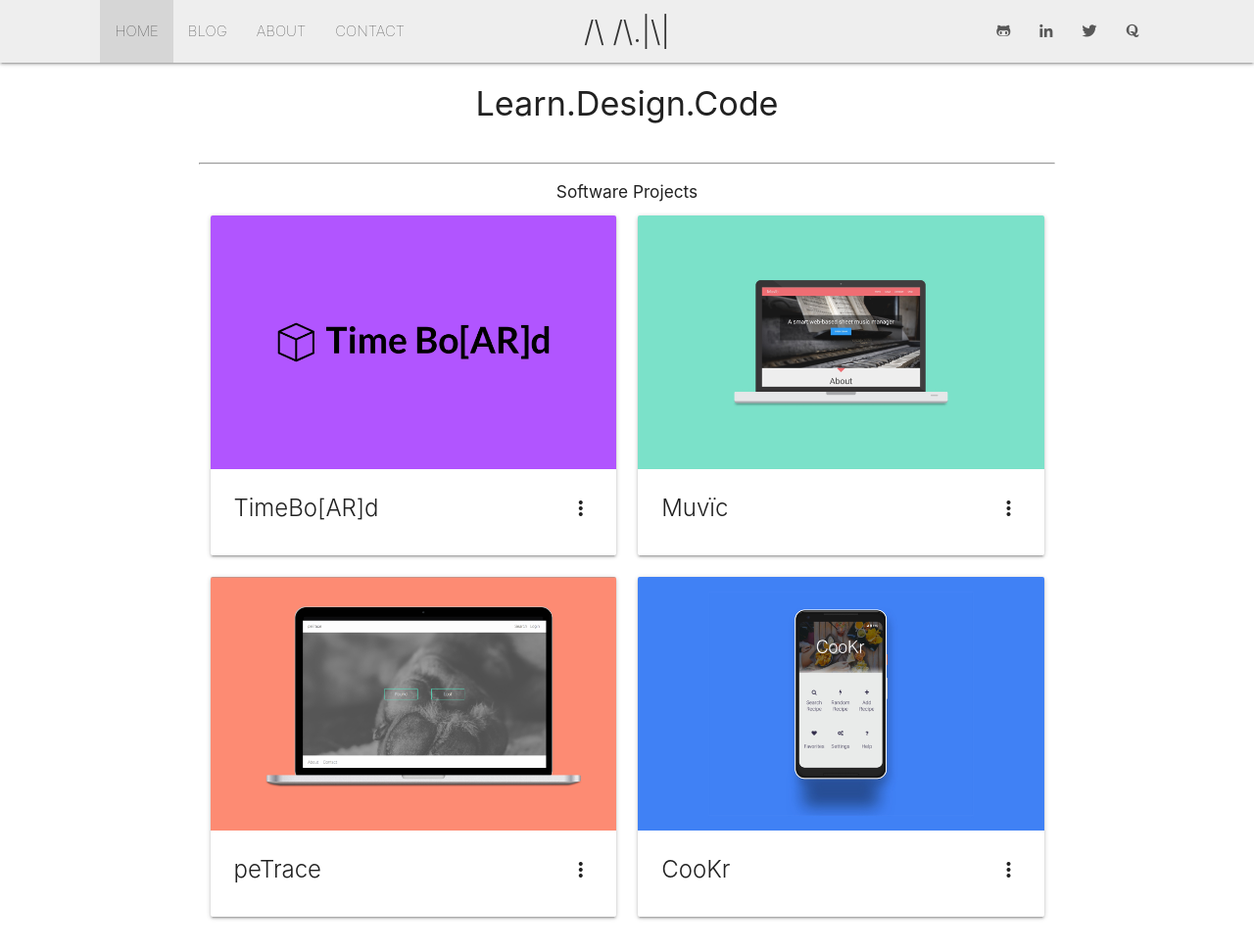
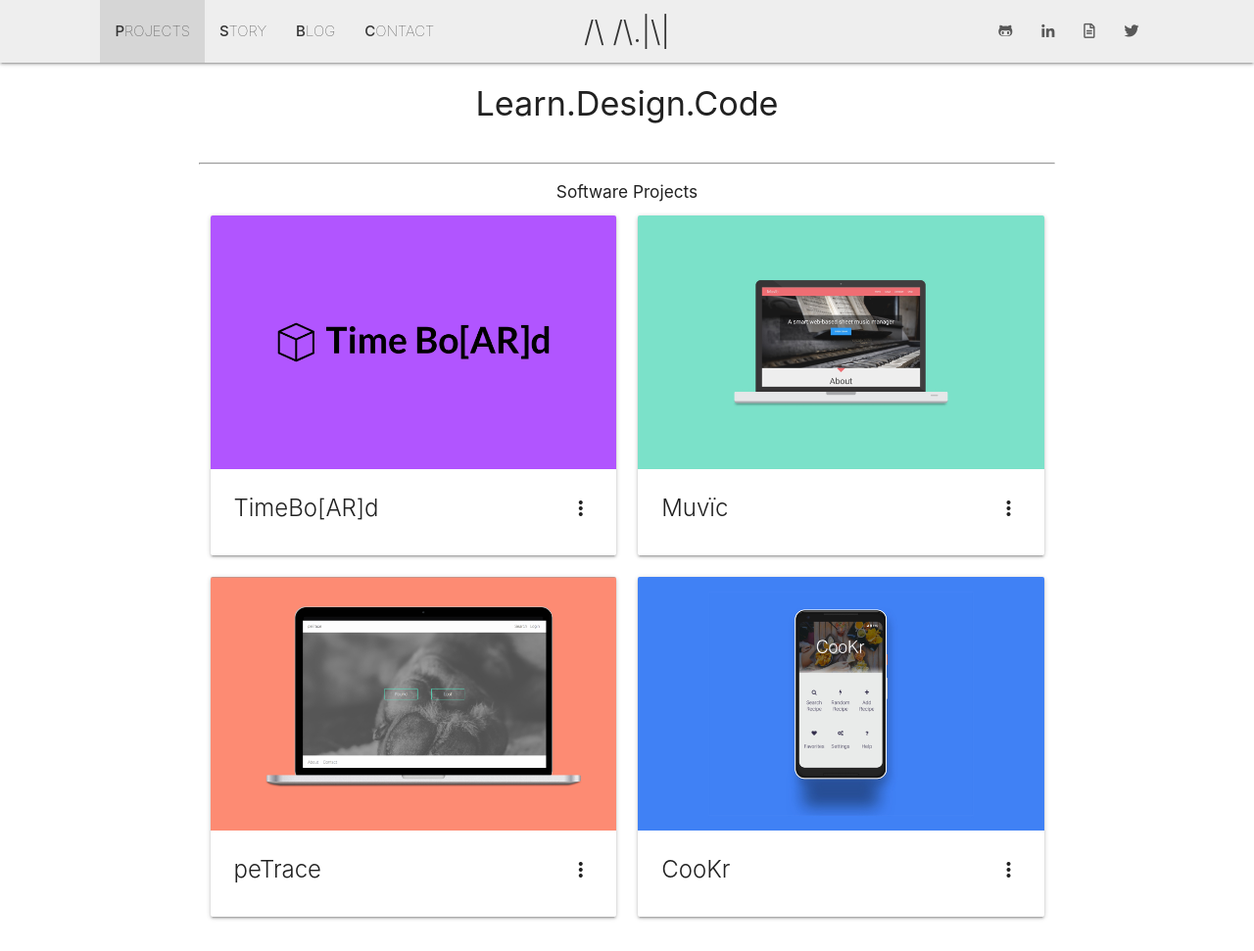
Before and after one commit to anthonyanader/personalBlog, a Jekyll site: the page built from index.html, in a window 1280 px wide and 971 px high. Shown: the whole window at 98% size. Built offline with Jekyll 4.4.1, drawn with Linux system fonts in a browser that asks for light colours.

```diff
--- a/_includes/head.html
+++ b/_includes/head.html
@@ -1,7 +1,6 @@
 <head>
 	<meta http-equiv="Content-Type" content="text/html; charset=UTF-8"/>
 	<title>{% if page.title %}{{page.title}}{% else %}{{site.title}}{% endif %}</title>
-	<meta name="description" content="{{ page.description }}">
 	<meta http-equiv="X-UA-Compatible" content="IE=edge">
 	<meta name="viewport" content="width=device-width, initial-scale=1, maximum-scale=1">
 	<meta property="og:image" content="">
@@ -11,6 +10,18 @@
 	<link rel="icon" type="image/png" sizes="16x16" href="{{ "/assets/img/favicon/favicon-16x16.png" | prepend: site.baseurl }}">
 	<link rel="manifest" href="{{ "/assets/img/favicon/manifest.json" | prepend: site.baseurl }}">
 	<link rel="shortcut icon" href="{{ "/assets/img/favicon/favicon.ico" | prepend: site.baseurl }}" type="image/x-icon">
+	{% if page.description %}
+	<meta name="description" content="{{ page.description }}">
+	{% else %}
+	<meta name="description" content="I’m a recent business graduate pursuing a software engineering degree at the University of Ottawa. I am a full-time learner and technology enthusiast passionate about music software development, web, and native iOS applications.">
+	{% endif %}
+	<meta name="keywords" content="software developer, creative, web design, ui, ux, music producer, web designer, business graduate, html, css, java, python, javascript, node">
+	<meta name="Author" content="Anthony A. Nader">
+	<meta name="Robots" content="all">
+	<meta name="Distribution" content="Global">
+	<meta name="Submission" content="http://www.anthonyanader.com">
+	<meta name="Expires" content="Never">
+
 	<meta name="msapplication-config" content="{{ "/assets/img/favicon/browserconfig.xml" | prepend: site.baseurl }}">
 	<meta name="theme-color" content="#ffffff">
 	<!-- Chrome, Firefox OS and Opera -->
--- a/_includes/nav.html
+++ b/_includes/nav.html
@@ -5,21 +5,21 @@
                 <a href="{{ "/index.html" | prepend: site.baseurl }}" class="waves-effect brand-logo center">/\ /\.|\|</a>
                  <a href="#" data-target="mobile-demo" class="sidenav-trigger button-collapse"><i class="material-icons">menu</i></a>
                 <ul id="nav-mobile" class="left hide-on-med-and-down nav-links">
-                    <li {% if page.url == "/" %} class="active" {% endif %} ><a href="{{ "/index.html" | prepend: site.baseurl }}">HOME</a></li>
-                    <li {% if page.url == "/blog.html" %} class="active" {% endif %} ><a href="{{ "/blog.html" | prepend: site.baseurl }}">BLOG</a></li>
-                    <li {% if page.url == "/about.html" %} class="active" {% endif %} ><a href="{{ "/about.html" | prepend: site.baseurl }}">ABOUT</a></li>
-                    <li {% if page.url == "/contact.html" %} class="active" {% endif %} ><a href="{{ "/contact.html" | prepend: site.baseurl }}">CONTACT</a></li>
+                    <li {% if page.url == "/" %} class="active" {% endif %} ><a href="{{ "/index.html" | prepend: site.baseurl }}"><strong>P</strong>ROJECTS</a></li>
+                    <li {% if page.url == "/about.html" %} class="active" {% endif %} ><a href="{{ "/about.html" | prepend: site.baseurl }}"><strong>S</strong>TORY</a></li>
+                    <li {% if page.url == "/blog.html" %} class="active" {% endif %} ><a href="{{ "/blog.html" | prepend: site.baseurl }}"><strong>B</strong>LOG</a></li>
+                    <li {% if page.url == "/contact.html" %} class="active" {% endif %} ><a href="{{ "/contact.html" | prepend: site.baseurl }}"><strong>C</strong>ONTACT</a></li>
                 </ul>
                 <ul id="nav-mobile" class="right hide-on-med-and-down nav-socials">
-                    <li><a href="#"><span class="fab fa-github-alt" aria-hidden="true"></span></a></li>
-                    <li><a href="#"><span class="fab fa-linkedin-in" aria-hidden="true"></span></a></li>
-                    <li><a href="#"><span class="fab fa-twitter" aria-hidden="true"></span></a></li>
-                    <li><a href="#"><span class="fab fa-quora" aria-hidden="true"></span></a></li>
+                    <li><a href="https://github.com/anthonyanader" target=_blank><span class="fab fa-github-alt"></span></a></li>
+                    <li><a href="https://www.linkedin.com/in/anthonyanader/" target=_blank><span class="fab fa-linkedin-in"></span></a></li>
+                    <li><a href=""{{ "/assets/docs/anthonyResume.pdf" | prepend: site.baseurl }}"" target=_blank><span class="far fa-file-alt"></span></a></li>
+                    <li><a href="https://twitter.com/anthony_aanader" target=_blank><span class="fab fa-twitter"></span></a></li>
                 </ul>
                 <ul class="sidenav" id="mobile-demo">
-                    <li><a href="{{ "/" | prepend: site.baseurl }}">HOME</a></li>
-                    <li><a href="{{ "/blog.html" | prepend: site.baseurl }}">BLOG</a></li>
-                    <li><a href="{{ "/about.html" | prepend: site.baseurl }}">ABOUT</a></li>
+                    <li><a href="{{ "/" | prepend: site.baseurl }}">PROJECTS</a></li>
+                    <li><a href="{{ "/about.html" | prepend: site.baseurl }}">STORY</a></li>
+                    <li><a href="{{ "/blog.html" | prepend: site.baseurl }}"><strong>B</strong>LOG</a></li>
                     <li><a href="{{ "/contact.html" | prepend: site.baseurl }}">CONTACT</a></li>
                 </ul>
             </div>
--- a/_includes/softwareProjects.html
+++ b/_includes/softwareProjects.html
@@ -1,6 +1,6 @@
 {% for project in site.data.softwareProjects %}
-    <div class="col s12 m6 l6">
-        <div id="blog-card" class="card">
+    <div class="col s12 m6 l6 xl6">
+        <div class="card">
             <div class="project-image responsive-img card-image waves-effect waves-block waves-light">
                 <img class="activator" src="{{site.baseurl}}/assets/img/projects/{{project.image}}">
             </div>
```
